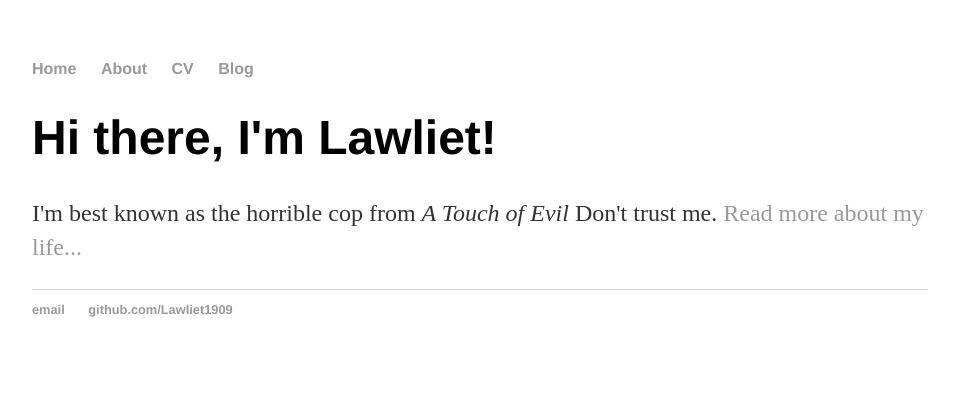
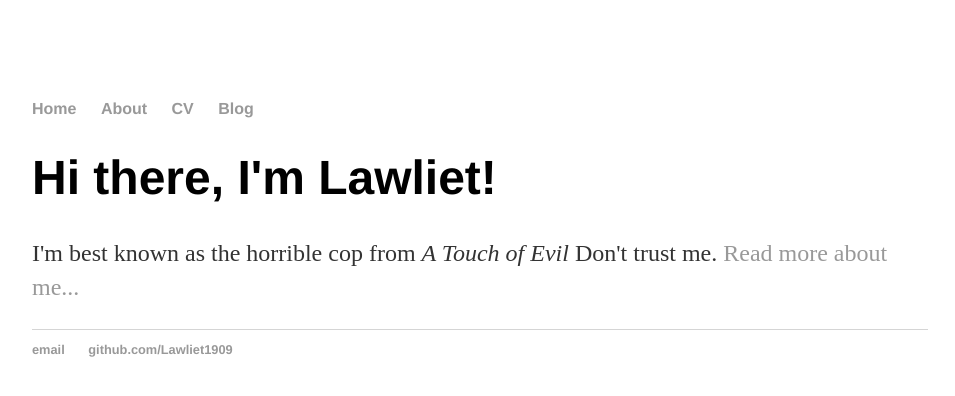
Before and after one commit to Lawliet1909/jekyll_demo, a Jekyll site: the page built from index.html, in a window 1280 px wide. Shown: the top 396 px of the page, without its empty margins (160-1115 px from the left). Built offline with Jekyll 4.4.1, drawn with Linux system fonts in a browser that asks for light colours.

Commit message:
Update index.html

```diff
--- a/index.html
+++ b/index.html
@@ -16,9 +19,9 @@
 		</nav>
 		<div class="container">
     		<div class="blurb">
-        		<h1>Hi there, I'm Lawliet!</h1>
-				<p>I'm best known as the horrible cop from <em>A Touch of Evil</em> Don't trust me. <a href="/about">Read more about my life...</a></p>
-    		</div><!-- /.blurb -->
+		<h1>Hi there, I'm Lawliet!</h1>
+		<p>I'm best known as the horrible cop from <em>A Touch of Evil</em> Don't trust me. <a href="/about">Read more about me...</a></p>
+</div><!-- /.blurb -->
 		</div><!-- /.container -->
 		<footer>
     		<ul>
```
Also changed, not shown: other parts of index.html (+4 -1 lines).
